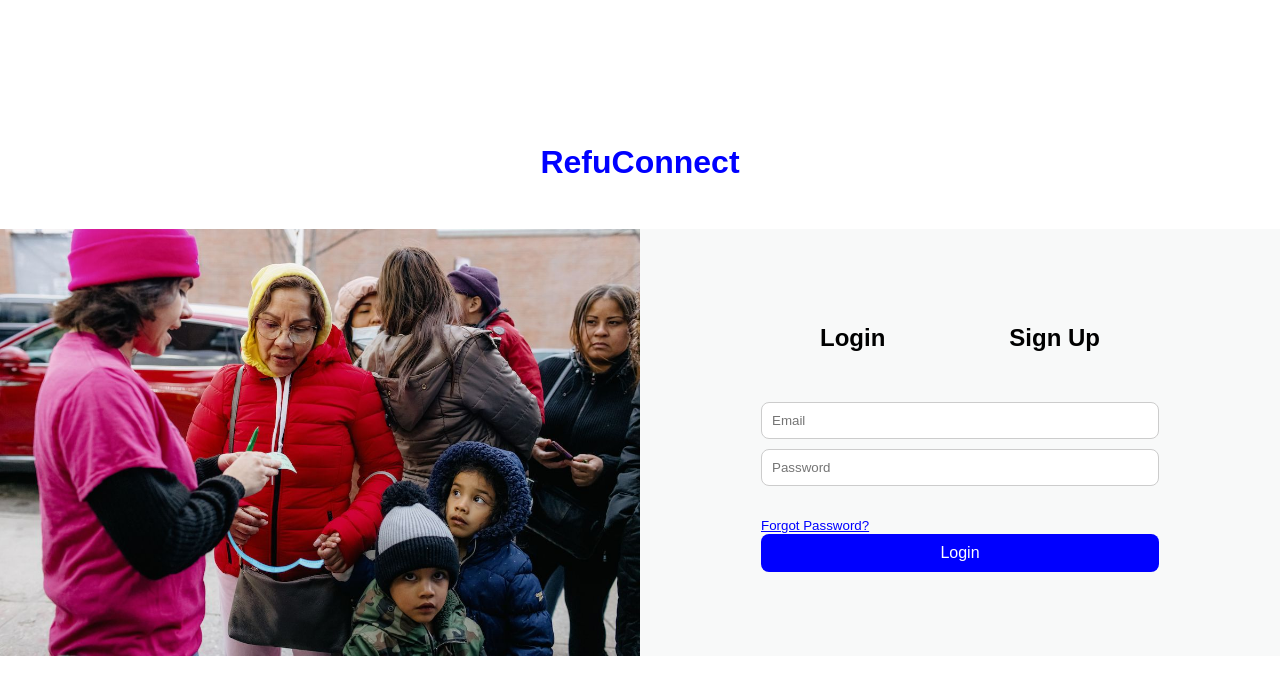
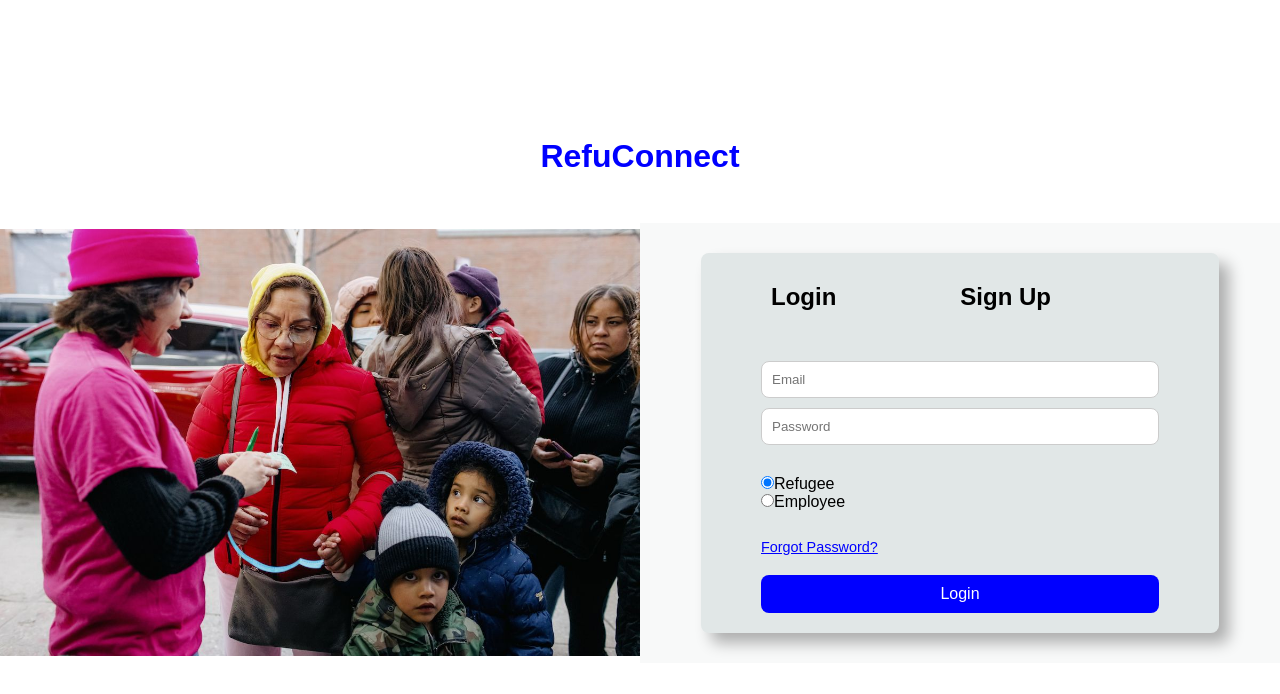
Before and after one commit to ehab20011/p-hacks, a React (Create React App) app in the folder client/: page /login in a window 1280 px wide. Shown: the top 694 px of the page. Built offline with nearby package versions, Linux system fonts and the light colour scheme.

Commit message:
merged sophia's code

```diff
--- a/client/src/components/Login.jsx
+++ b/client/src/components/Login.jsx
@@ -6,6 +6,7 @@ import bgimg from "./images/login.jpg";
 function Login() {
   const [email, setEmail] = useState("");
   const [password, setPassword] = useState("");
+  const [role, setRole] = useState("refugee");
   const [error, setError] = useState("");
   const navigate = useNavigate();
 
@@ -18,7 +19,7 @@ function Login() {
         headers: {
           'Content-Type': 'application/json',
         },
-        body: JSON.stringify({ email, password }),
+        body: JSON.stringify({ email, password, role }),
       });
 
       const data = await response.json();
@@ -34,11 +35,6 @@ function Login() {
     }
   };
 
-  const handleSignupClick = () => {
-    // Navigate to the signup worker page
-    navigate('/signup-refugee');
-  };
-
   return (
     <div className="main">
       <h2 className="refu">RefuConnect</h2>
@@ -47,9 +43,10 @@ function Login() {
           <img src={bgimg} alt="Background" />
         </div>
         <div className="right-container">
+          <div className="inner-right">
             <div className="options">
               <h2>Login</h2>
-            <h2 onClick={handleSignupClick} style={{ cursor: 'pointer' }}>Sign Up</h2>
+              <h2>Sign Up</h2>
             </div>
             <div>
               <form onSubmit={handleLogin}>
@@ -67,10 +64,33 @@ function Login() {
                     onChange={(e) => setPassword(e.target.value)}
                   />
                 </div>
+                <div className="choose-role">
+                  <label>
+                    <input
+                      type="radio"
+                      name="role"
+                      value="refugee"
+                      checked={role === "refugee"}
+                      onChange={(e) => setRole(e.target.value)}
+                    />
+                    Refugee
+                  </label>
+                  <br />
+                  <label>
+                    <input
+                      type="radio"
+                      name="role"
+                      value="employee"
+                      checked={role === "employee"}
+                      onChange={(e) => setRole(e.target.value)}
+                    />
+                    Employee
+                  </label>
+                </div>
                 {error && <p style={{ color: 'red' }}>{error}</p>}
-              <button type="button" className="forgot-password">
+                <a href="#" className="forgot-password">
                   Forgot Password?
-              </button>
+                </a>
                 <button type="submit" className="btn-login">
                   Login
                 </button>
@@ -79,6 +99,7 @@ function Login() {
           </div>
         </div>
       </div>
+    </div>
   );
 }
 
--- a/client/src/components/styles/Login.css
+++ b/client/src/components/styles/Login.css
@@ -1,266 +1,140 @@
 * {
-
   margin: 0;
-
   padding: 0;
-
   box-sizing: border-box;
-
 }
 
-
+body {
+  font-family: "Poppins", sans-serif;
+  background: white;
+  height: 100vh;
+  display: flex;
+  justify-content: center;
+  align-items: center;
+}
 
 .side {
-
   display: flex;
-
+  align-items: stretch;
 }
 
-
-
-  body {
-
-    font-family: "Poppins", sans-serif;
-
-    background: white;
-
-    height: 100vh;
-
+.refu {
+  color: blue;
+  font-size: 2rem;
+  margin-bottom: 3rem;
+  justify-content: center;
+  align-items: center;
   display: flex;
-
-    justify-content: center;
-
-    align-items: center;
-
 }
 
-
-
-  .refu {
-
-    color: blue;
-
-    font-size: 2rem;
-
-    margin-bottom: 3rem;
-
+.left-container {
+  display: flex;
   justify-content: center;
-
   align-items: center;
-
-    display: flex;
-
+  width: 50%;
+  overflow: hidden;
 }
 
-
-
-  .left-container {
-
-    display: flex;
-
-    justify-content: center;
-
-    align-items: center;
-
-    width: 50%;
-
-    overflow: hidden;
-
+.left-container img {
+  max-width: 100%;
+  height: auto;
+  display: block;
 }
 
-
-
-  .left-container img {
-
-    max-width: 100%;
-
-    height: auto;
-
-    display: block;
-
+.right-container {
+  width: 50%;
+  padding: 30px;
+  /* background-image: url("../images/login.jpg"); */
+  background-color: #F8F9F9; /* Default from File 1 */
+  display: flex;
+  flex-direction: column;
+  justify-content: center;
+  align-items: center;
 }
 
-
-
-  .right-container {
-
-    width: 50%;
-
-    padding: 30px;
-
-    background: #F8F9F9;
-
+.options {
   display: flex;
-
-    flex-direction: column;
-
-    justify-content: center;
-
-    align-items: center;
-
+  justify-content: space-between;
+  width: 90%;
+  max-width: 300px;
+  margin-bottom: 2.5rem;
 }
 
-
-
-  .options {
-
-    display: flex;
-
-    justify-content: space-between;
-
-    width: 90%;
-
-    max-width: 300px;
-
-    margin-bottom: 2.5rem;
-
+.options h2 {
+  cursor: pointer;
+  padding: 10px 10px;
+  color: black;
 }
 
-
-
-  .options h2 {
-
-    cursor: pointer;
-
-    padding: 10px 10px;
-
-    color: black;
-
+.form-container {
+  padding: 40px;
+  border-radius: 16px;
+  box-shadow: 0 4px 30px rgba(0, 0, 0, 0.1);
+  width: 300px;
+  text-align: center;
+  margin-top: 20px;
 }
 
-
-
-  .form-container {
-
-    padding: 40px;
-
-    border-radius: 16px;
-
-    box-shadow: 0 4px 30px rgba(0, 0, 0, 0.1);
-
-    width: 300px;
-
-    text-align: center;
-
-    margin-top: 20px;
-
+.user-input {
+  margin-bottom: 20px;
 }
 
-
-
-  .user-input {
-
-    margin-bottom: 20px;
-
+.user-input input {
+  width: 100%;
+  padding: 10px;
+  margin-bottom: 10px;
+  border: 1px solid #ccc;
+  border-radius: 8px;
+  outline: none;
+  color: black;
 }
 
-
-
-  .user-input input {
-
-    width: 100%;
-
-    padding: 10px;
-
-    margin-bottom: 10px;
-
-    border: 1px solid #ccc;
-
-    border-radius: 8px;
-
-    outline: none;
-
-    color: black;
-
+.user-input input[type="radio"] {
+  margin-right: 16px;
 }
 
-
+.choose-role {
+  padding-bottom: 0.5em;
+}
 
 .forgot-password {
   background: none;
   border: none;
-    color: blue;
+  color: blue; /* Default from File 1 */
   text-decoration: underline;
   cursor: pointer;
+  display: block;
+  margin-top: 20px;
+  margin-bottom: 20px;
+  font-size: 0.9rem;
 }
 
-
-
-
 .btn-login {
-
   width: 100%;
-
   padding: 10px;
-
   background-color: blue;
-
   color: #fff;
-
   border: none;
-
   border-radius: 8px;
-
   cursor: pointer;
-
   font-size: 1rem;
-
   transition: background-color 0.3s ease;
-
 }
 
-
-
 .btn-login:hover {
-
   background-color: navy;
-
 }
 
-
-
-  /* Ensure right-container matches the image height */
-
-  .left-container img {
-
-    max-width: 100%;
-
-    height: auto;
-
-    display: block;
-
+.left-container img, .right-container {
+  flex: 1;
+  max-height: 100%;
 }
 
-
-
-  .right-container {
-
-    display: flex;
-
-    flex-direction: column;
-
-    justify-content: center;
-
-    align-items: center;
-
+.inner-right {
+  background-color: #E1E7E7;
+  border-radius: 8px;
+  padding: 20px;
+  padding-left: 60px;
+  padding-right: 60px;
+  box-shadow: 10px 10px 15px rgba(0, 0, 0, 0.3);
 }
-
-
-
-  .side {
-
-    display: flex;
-
-    align-items: stretch;
-
-  }
-
-
-
-  .left-container img, .right-container {
-
-    flex: 1;
-
-    max-height: 100%;
-
-  }
```
Lines whose indentation alone changed are shown as unchanged.
